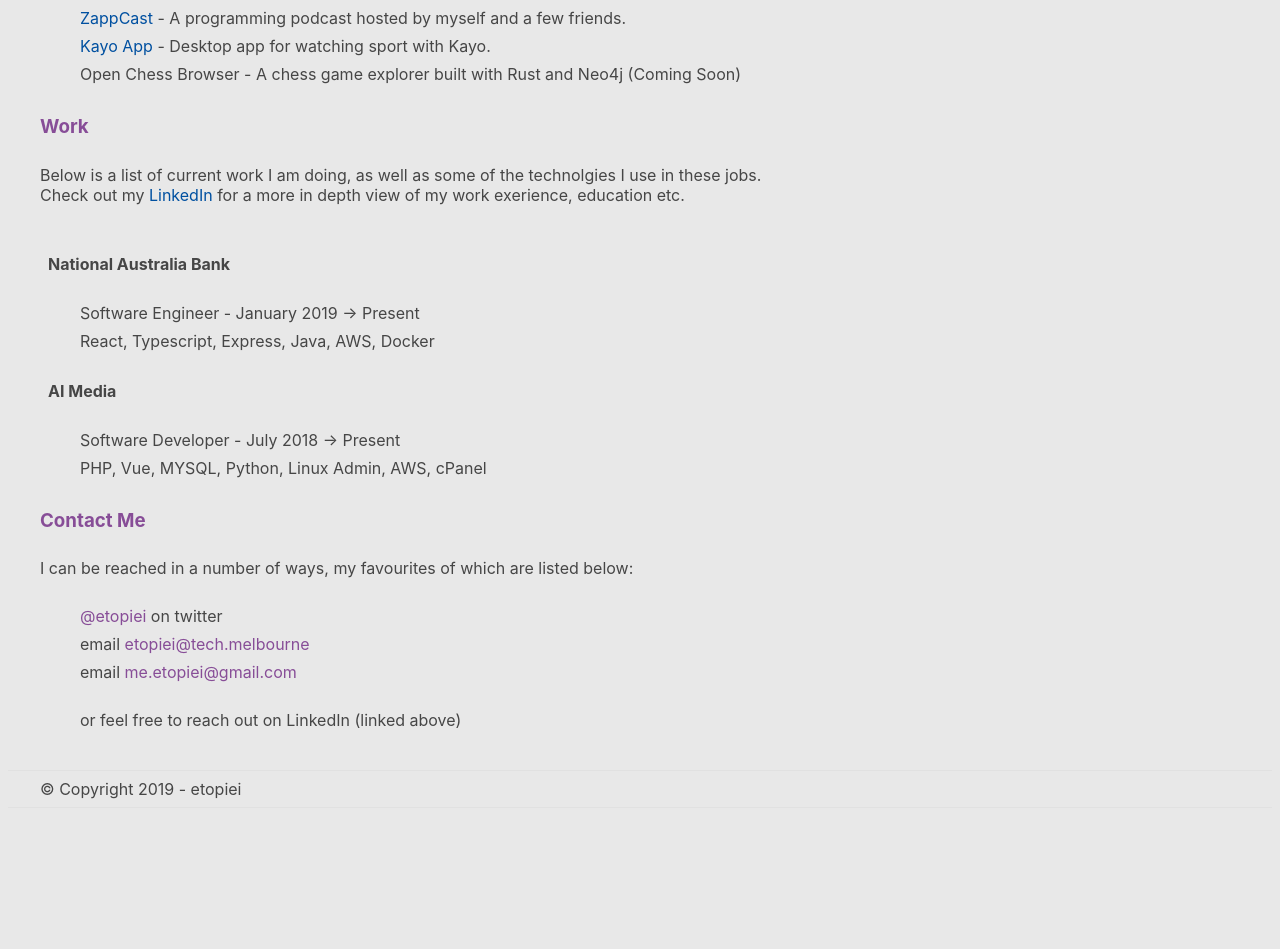
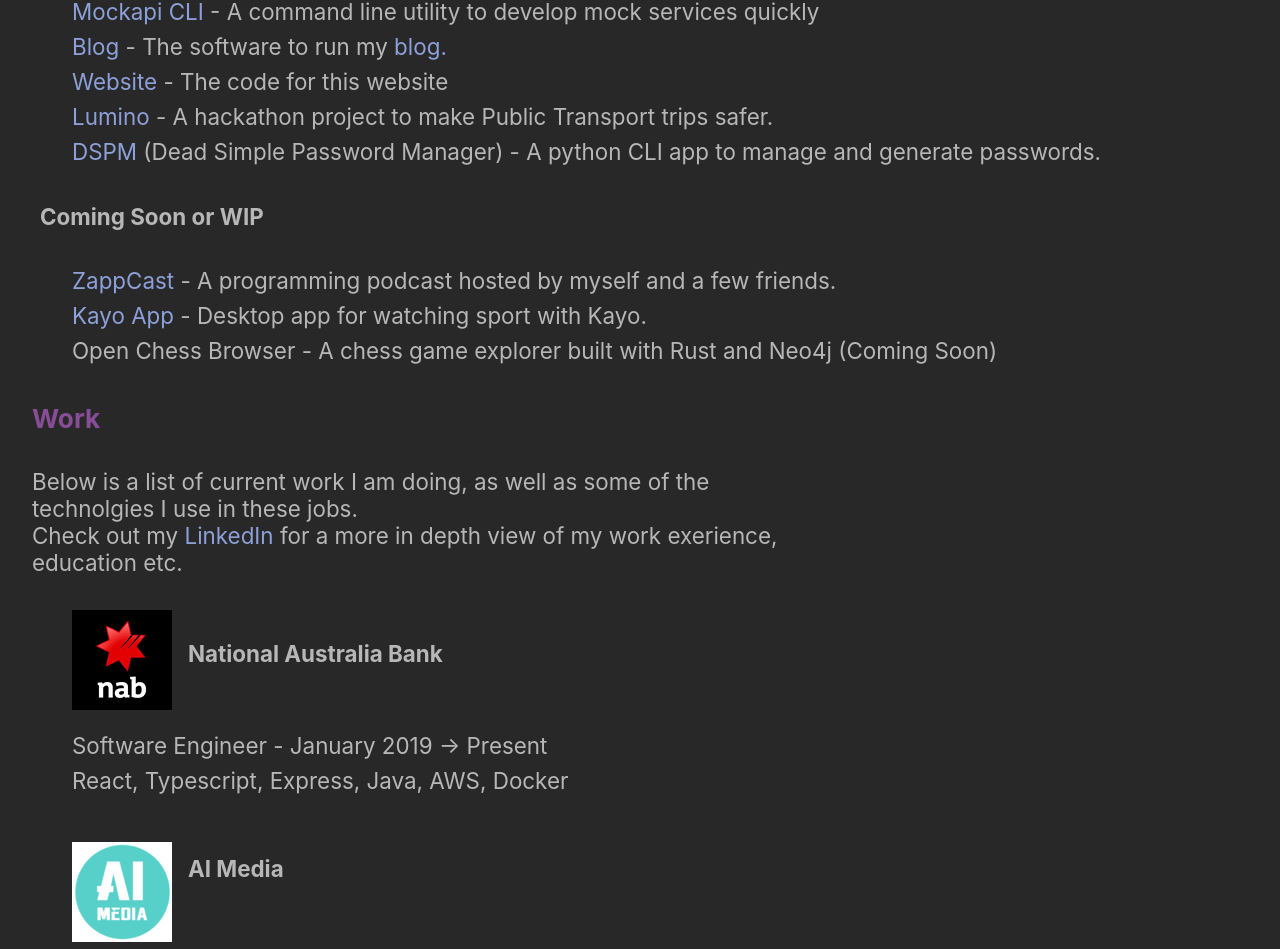
Before and after one commit to etopiei/website, a Svelte app: page / in a window 1280 px wide. Shown: the part 599-1548 px from the top of the page. Before the commit the page ends 1407 px from the top, so only its background shows below. Built offline with nearby package versions, Linux system fonts and the light colour scheme.

Commit message:
Small improvements

```diff
--- a/public/global.css
+++ b/public/global.css
@@ -5,17 +5,14 @@
 }
 
 body {
-	background-color: #e8e8e8;
-	color: #464646;
 	margin: 0;
-	padding: 8px;
 	box-sizing: border-box;
 	font-family: -apple-system, BlinkMacSystemFont, "Segoe UI", Roboto, Oxygen-Sans, Ubuntu, Cantarell, "Helvetica Neue", sans-serif;
 }
 
 a {
 	text-decoration: none;
-	color: rgb(0,80,160);
+	color: rgb(141, 160, 217);
 }
 
 a:hover {
@@ -23,7 +20,7 @@
 }
 
 a:visited {
-	color: rgb(0,80,160);
+	color: rgb(141, 160, 217);
 }
 
 label {
--- a/src/App.svelte
+++ b/src/App.svelte
@@ -8,8 +8,12 @@
 		padding-top: 4px;
 		padding-bottom: 4px;
 	}
-	.accent {
-		color: #874d97;
+
+	main {
+		background-color:#111111e6;
+		font-size: 1.4rem;
+		color: #b7b7b7;
+		margin: 0;
 	}
 	h1 {
 		color: #874d97;
@@ -37,19 +41,29 @@
 	h3 {
 		color: #874d97;
 	}
+	img {
+		float: left;
+		margin-right: 16px;
+	}
+	.job-break {
+		margin-top: 16px;
+		margin-bottom: 16px;
+	}
 </style>
 
+<main>
 <h1>{name}</h1>
 
 <p>My name is really Lachlan Jacob, or as many know me: LJ. </p>
 <p>This website is going to be a place for me to showcase some of my work, I was going to spend a long time redo-ing this website and fully kitting it out with as many npm modules as I could cram in, but instead I've opted for a more basic approach, which will allow me to focus on working on exciting projects. </p>
 
 <h3 class="squash">Projects</h3>
+<a href="https://github.com/etopiei">View Code on GitHub</a>
 <ul class="no-indent">
 	<h4 class="no-indent">Completed</h4>
 	<li><a href="https://github.com/etopiei/QWOP-Bot" class="no-indent">QWOP Bot</a> - A genetic algorithm that learns to play QWOP, powered by websockets and python.</li>
 	<li><a href="https://github.com/etopiei/mockapi-cli" class="no-indent">Mockapi CLI</a> - A command line utility to develop mock services quickly </li>
-	<li><a href="https://github.com/etopiei/blog" class="no-indent">Blog</a> - The software to run my blog.</li>
+	<li><a href="https://github.com/etopiei/blog" class="no-indent">Blog</a> - The software to run my <a href="https://blog.etopiei.com" class="no-indent">blog.</a></li>
 	<li><a href="https://github.com/etopiei/website" class="no-indent">Website</a> - The code for this website</li>
 	<li><a href="https://github.com/etopiei/lumino" class="no-indent">Lumino</a> - A hackathon project to make Public Transport trips safer.</li>
 	<li><a href="https://github.com/etopiei/DSPM" class="no-indent">DSPM</a> (Dead Simple Password Manager) - A python CLI app to manage and generate passwords.</li>
@@ -64,10 +78,13 @@
  as well as some of the technolgies I use in these jobs.
  <br> Check out my <a class="no-indent" href="https://www.linkedin.com/in/lachlan-jacob-a14895117/">LinkedIn</a> for a more in depth view of my work exerience, education etc.</p>
 <ul class="no-indent">
-	<h4 class="no-indent">National Australia Bank</h4>
+	<img src="./nab.png" alt="NAB">
+	<h4 class="no-indent">National Australia Bank</h4><br>
 		<li> Software Engineer - January 2019 -> Present</li>
 		<li>React, Typescript, Express, Java, AWS, Docker</li>
-	<h4 class="no-indent">AI Media</h4>
+	<div class="job-break"></div>
+	<img src="./ai.png" alt="AI Media">
+	<h4 class="no-indent">AI Media</h4><br>
 		<li>Software Developer - July 2018 -> Present</li>
 		<li>PHP, Vue, MYSQL, Python, Linux Admin, AWS, cPanel</li>
 </ul>
@@ -75,13 +92,14 @@
 <h3>Contact Me</h3>
 <p>I can be reached in a number of ways, my favourites of which are listed below:</p>
 <ul>
-	<li class="no-indent"><span class="accent no-indent">@etopiei</span> on twitter</li>
-	<li class="no-indent">email <span class="accent no-indent">etopiei@tech.melbourne</span></li>
-	<li class="no-indent">email <span class="accent no-indent">me.etopiei@gmail.com</span></li><br>
+	<li class="no-indent"><a href="https://twitter.com/etopiei" class="no-indent">@etopiei</a> on twitter</li>
+	<li class="no-indent">email <a href="mailto:etopiei@tech.melbourne" class="no-indent">etopiei@tech.melbourne</a></li>
+	<li class="no-indent">email <a href="mailto:me.etopiei@gmail.com" class="no-indent">me.etopiei@gmail.com</a></li><br>
 	<li class="no-indent">or feel free to reach out on LinkedIn (linked above)</li>
 </ul>
 
 
 <footer class="no-indent">
-<span>© Copyright 2019 - etopiei</span>
+<span>© Copyright 2020 - etopiei</span>
 </footer>
+</main>
```
Also changed, not shown: public/ai.png (added), public/nab.png (added).
